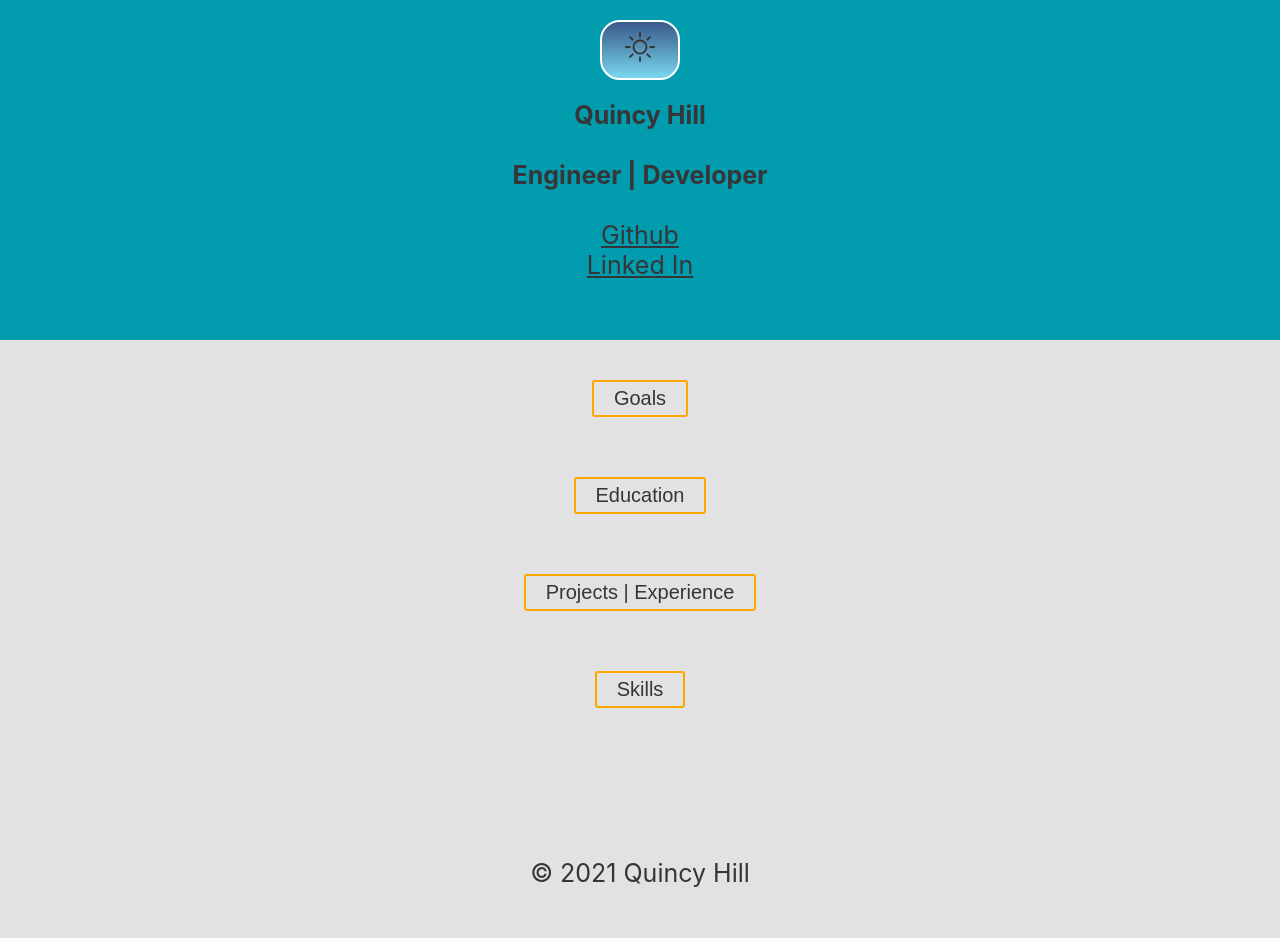
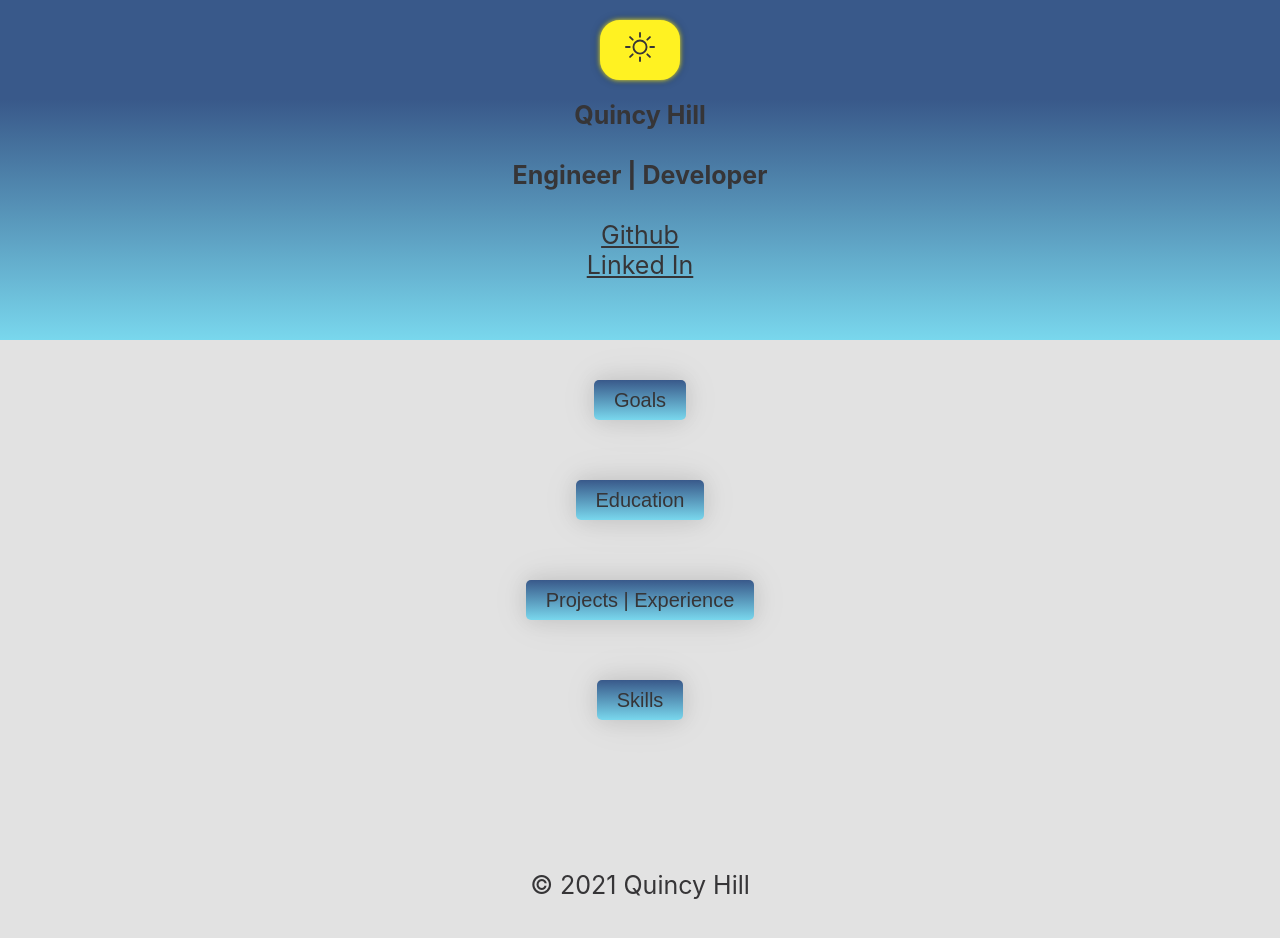
Before and after one commit to quincyhill/quincyhill.github.io, a React (Create React App) app: page / in a window 1280 px wide. Shown: the top 938 px of the page. Built offline with nearby package versions, Linux system fonts and the light colour scheme.

Commit message:
Fixed up the UI, looks the best so far

```diff
--- a/src/components/dropdown/Button.tsx
+++ b/src/components/dropdown/Button.tsx
@@ -1,16 +1,16 @@
 import React from 'react'
-import { darkGrey, primaryColor } from '../../themes/colors'
 import {ThemeInterface} from "../../themes/theme"
 import styled from 'styled-components';
 
 const Button = styled.button<{theme: ThemeInterface}>`
-	background: ${(props) => props.theme.body};
-	border-radius: 3px;
-	border: 2px solid
-		${(props) => (props.color == primaryColor ? darkGrey : primaryColor)};
+	background-image: ${(props) => props.theme.gradient};
+	border-radius: 5px;
+	border: 0px solid transparent;
 	color: ${(props) => props.theme.text};
 	margin: 0 1em;
 	padding: 0.25em 1em;
+	box-shadow: 0 0 20px rgba(0, 0, 0, 0.10), 0 0px 40px rgba(0, 0, 0, 0.08);
+	height: 2rem;
 `
 
 export default Button;
--- a/src/components/dropdown/Card.tsx
+++ b/src/components/dropdown/Card.tsx
@@ -6,9 +6,9 @@ import {ThemeInterface} from "../../themes/theme"
 const DropDownCard = styled.div`
 	overflow: hidden;
 	padding: 10px 10px;
-	box-shadow: 0 0 20px rgpa(0, 0, 0, 0.05), 0 0px 40px rgba(0, 0, 0, 0.08);
+	box-shadow: 0 0 20px rgba(0, 0, 0, 0.05), 0 0px 40px rgba(0, 0, 0, 0.08);
 	border-radius: 10px;
-	border: 2px ${({theme}) => theme.text} solid;
+	border: 1px ${({theme}) => theme.text} solid;
 	background-color: ${({theme}) => theme.body};
 `
 
--- a/src/components/dropdown/Item.tsx
+++ b/src/components/dropdown/Item.tsx
@@ -1,9 +1,4 @@
 import React, { useState, ReactNode } from 'react'
-import {
-	darkGrey,
-	primaryColor,
-	footerBackgroundColor,
-} from '../../themes/colors'
 import styled from 'styled-components'
 import Button from './Button'
 import Card from './Card'
@@ -16,6 +11,7 @@ interface ItemProps {
 const DropDownContainer = styled.div`
 	display: grid;
 	justify-items: center;
+	text-align: center;
 	padding: 0 40px;
 	.test-btn {
 		font-size: 20px;
--- a/src/components/general/ToggleButton.tsx
+++ b/src/components/general/ToggleButton.tsx
@@ -9,8 +9,9 @@ interface ToggleButtonProps {
 }
 
 const ToggleContainer = styled.button`
-	background: ${({ theme }) => theme.gradient};
-	border: 2px solid ${({ theme }) => theme.toggleBorder};
+	background: ${({ theme }) => theme.toggleColor};
+	border: 2px solid ${({ theme }) => theme.toggleColor};
+	box-shadow: 0 0 5px ${({theme}) => theme.toggleColor}, 0 0px 10px rgba(0, 0, 0, 0.4);
 	color: ${({ theme }) => theme.text};
 	border-radius: 20px;
 	cursor: pointer;
--- a/src/themes/colors.ts
+++ b/src/themes/colors.ts
@@ -1,18 +1,21 @@
 // Original Colors, needs some refactoring to fit theme
-export const primaryColor: string = '#FFA500'
-export const backgroundColor1: string = '#502FA3'
-export const backgroundColor2: string = '#019CAD'
-export const darkGrey: string = '#343A40'
+
+export const headerDarkBackgroundColor: string = '#091236'
+export const headerLightBackgrondColor: string = '#39598A'
 export const footerBackgroundColor: string = '#222222'
+
+// General colors
+export const moonBackgroundColor: string = '#F0C420'
+export const sunBackgroundColor: string = '#FFF222'
 
 // Light themed colors
 export const lightBody: string = '#E2E2E2'
 export const lightText: string = '#363537'
 export const lightToggleBorder: string = '#FFF'
-export const lightGradient: string = 'linear-gradient(#39598A, #79D7ED)'
+export const lightGradient: string = `linear-gradient(${headerLightBackgrondColor}, #79D7ED)`
 
 // Dark themed colors
 export const darkBody: string = '#363537'
 export const darkText: string = '#FAFAFA'
 export const darkToggleBorder: string = '#6B8096'
-export const darkGradient: string = 'linear-gradient(#091236, #1E215D)'
+export const darkGradient: string = `linear-gradient(${headerDarkBackgroundColor}, #1E215D)`
--- a/src/themes/global.ts
+++ b/src/themes/global.ts
@@ -27,7 +27,7 @@ export const GlobalStyles = createGlobalStyle<{ theme: ThemeInterface }>`
 		height: 12rem;
 		text-align: center;
 		text-decoration: none;
-		background-color: ${({ theme }) => theme.navBody}
+		background-image: ${({ theme }) => theme.gradient}
 	}
 
 	footer {
--- a/src/themes/theme.ts
+++ b/src/themes/theme.ts
@@ -1,36 +1,36 @@
 import {
 	lightBody,
 	lightText,
-	lightToggleBorder,
 	lightGradient,
 	darkBody,
 	darkText,
-	darkToggleBorder,
 	darkGradient,
-	backgroundColor1,
-	backgroundColor2,
+	headerLightBackgrondColor,
+	headerDarkBackgroundColor,
+	moonBackgroundColor,
+	sunBackgroundColor,
 } from './colors'
 
 export interface ThemeInterface {
 	body: string
 	navBody: string
 	text: string
-	toggleBorder: string
 	gradient: string
+	toggleColor: string
 }
 
 export const lightTheme: ThemeInterface = {
 	body: lightBody,
-	navBody: backgroundColor2,
+	navBody: headerLightBackgrondColor,
 	text: lightText,
-	toggleBorder: lightToggleBorder,
 	gradient: lightGradient,
+	toggleColor: sunBackgroundColor,
 }
 
 export const darkTheme = {
 	body: darkBody,
-	navBody: backgroundColor1,
+	navBody: headerDarkBackgroundColor,
 	text: darkText,
-	toggleBorder: darkToggleBorder,
 	gradient: darkGradient,
+	toggleColor: moonBackgroundColor,
 }
```
Also changed, not shown: package.json (+5 -5 lines), 2 other files (tests, documents, lock files or other folders).
